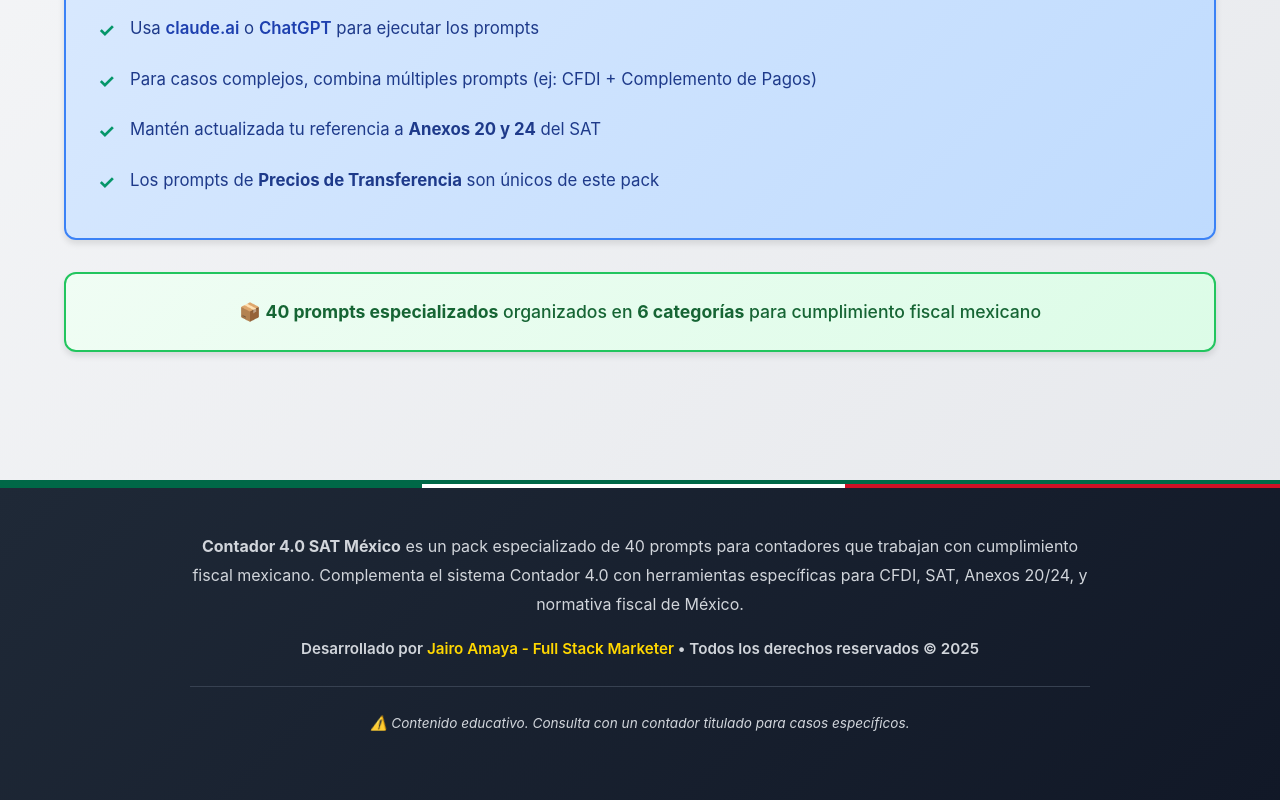
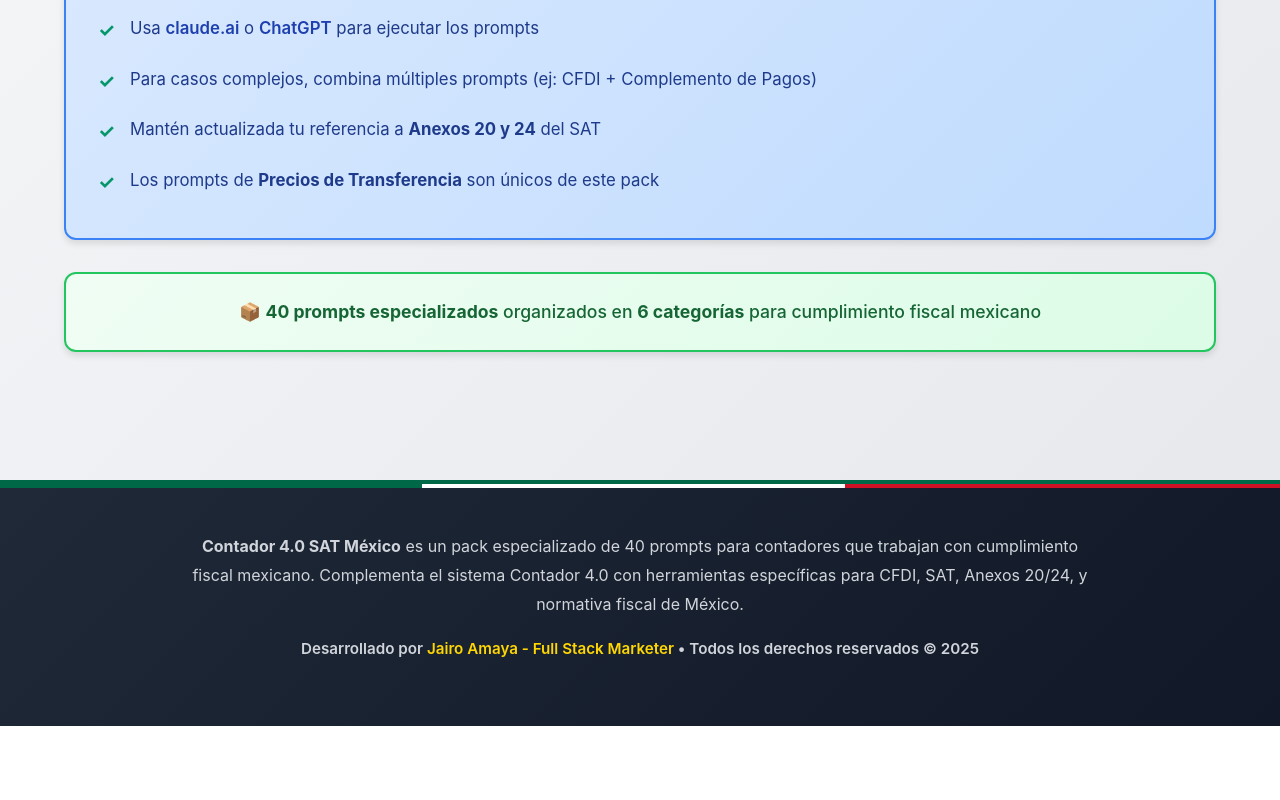
Before and after one commit to JairoAmaya/contador4-webapp-final, a React (Vite) app: page / in a window 1280 px wide. Shown: the part 937-1737 px from the top of the page. After the commit the page ends 1663 px from the top, so only its background shows below. Built offline with nearby package versions, Linux system fonts and the light colour scheme.

Commit message:
Update App.jsx

```diff
--- a/src/App.jsx
+++ b/src/App.jsx
@@ -248,9 +248,6 @@ export default function App() {
             Desarrollado por <a href="https://jairoamaya.co" target="_blank" rel="noopener noreferrer">Jairo Amaya - Full Stack Marketer</a> •
             Todos los derechos reservados © {new Date().getFullYear()}
           </p>
-          <p className="footer-disclaimer">
-            ⚠️ Contenido educativo. Consulta con un contador titulado para casos específicos.
-          </p>
         </div>
       </footer>
 
```
